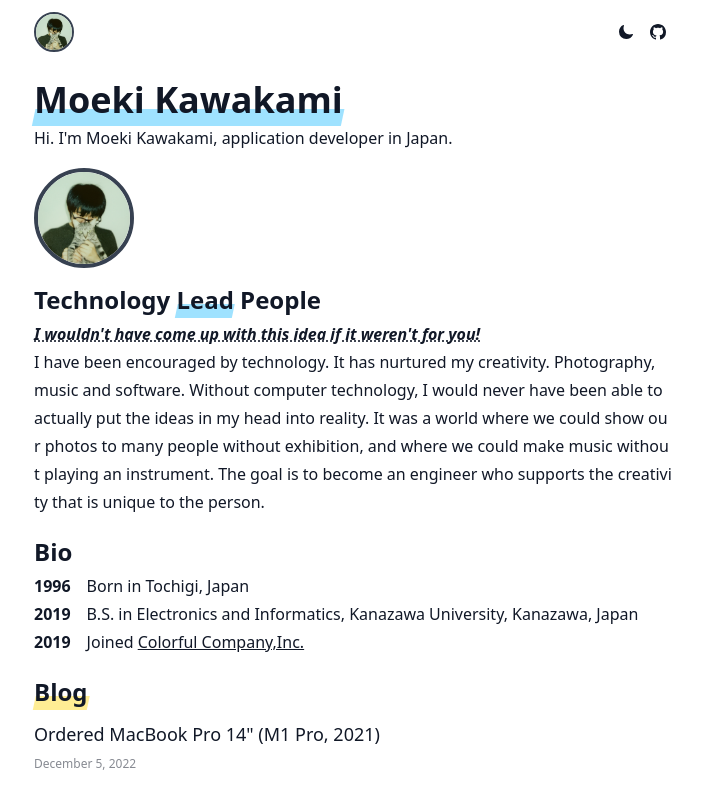
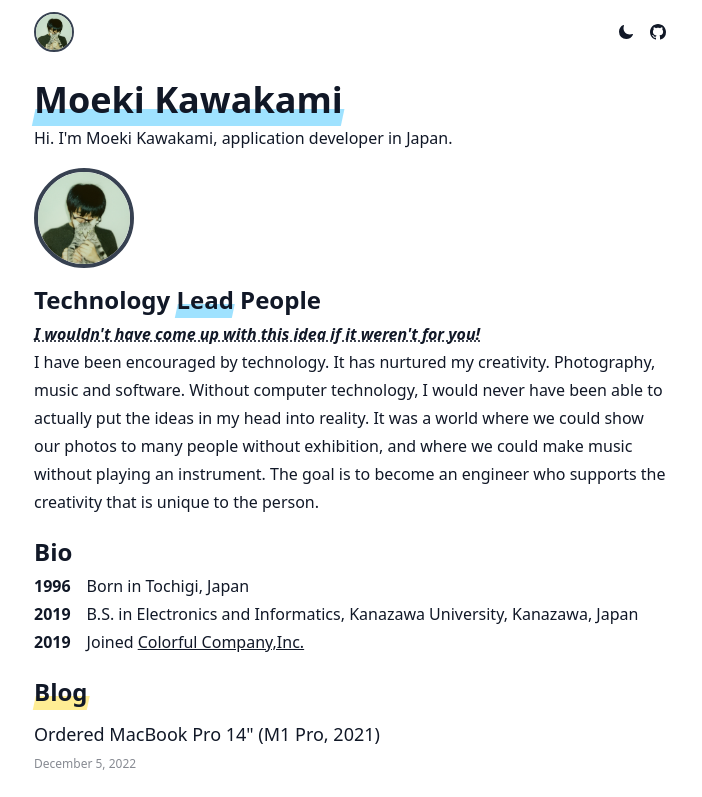
Before and after one commit to kawakamimoeki/website-legacy, a Next.js app: page / in a window 1280 px wide. Shown: the top 797 px of the page, without its empty margins (286-988 px from the left). Built offline with nearby package versions, Linux system fonts and the light colour scheme.

Commit message:
fix: wrap anywhere in only link

```diff
--- a/pages/_app.tsx
+++ b/pages/_app.tsx
@@ -13,7 +13,6 @@ function MyApp({ Component, pageProps }) {
         <div
           className="leading-7 bg-white text-gray-900 dark:bg-gray-900 dark:text-white"
           style={{
-            wordBreak: 'break-all',
             transition: '0.5s'
           }}>
           <Header />
--- a/styles/post.css
+++ b/styles/post.css
@@ -4,6 +4,7 @@
 
 .post a {
   text-decoration: underline;
+  overflow-wrap: anywhere;
 }
 
 .post blockquote {
```
